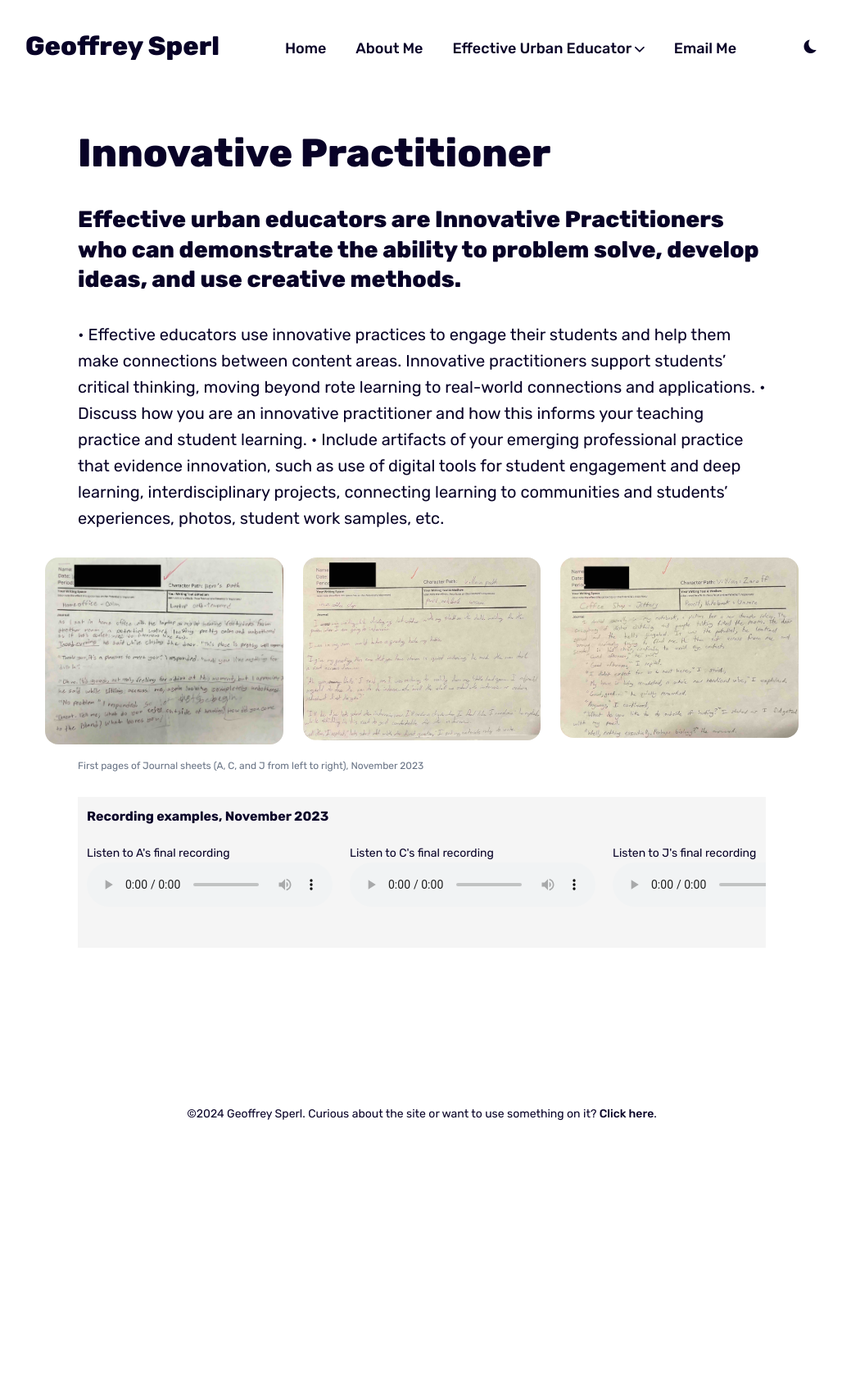
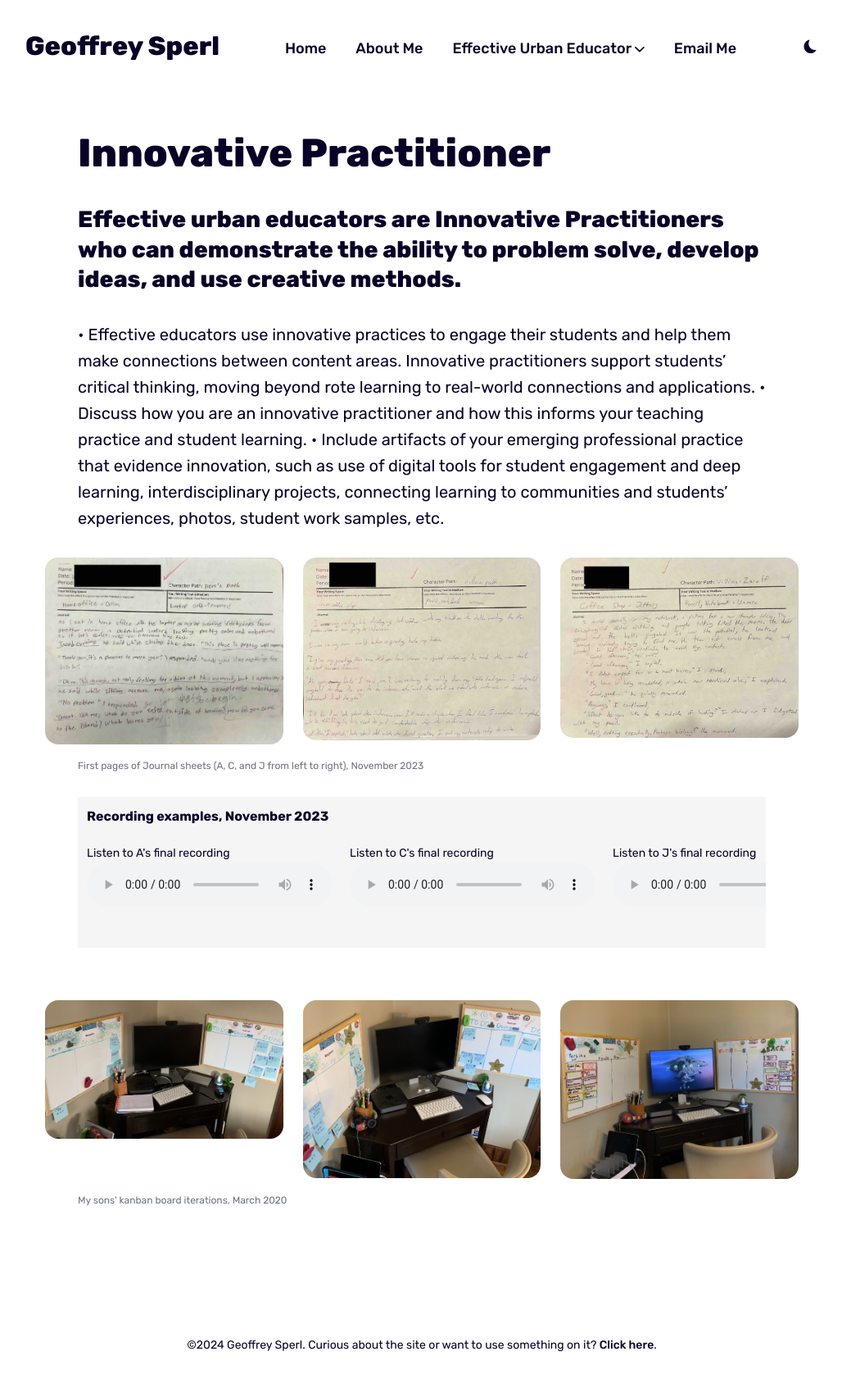
Before and after one commit to geoffreysperl/teaching, a Jekyll site: the page built from _pages/innovative.md, in a window 1280 px wide. Shown: the whole page at 82% size, without its empty margins (125-1153 px from the left). Built offline with Jekyll 4.4.1, drawn with Linux system fonts in a browser that asks for light colours; before the commit the page ends 1411 px from its top, so only the background shows below that.

Commit message:
Final reflective and new innovative changes

```diff
--- a/_pages/innovative.md
+++ b/_pages/innovative.md
@@ -56,3 +56,14 @@ students’ experiences, photos, student work samples, etc.
   </tbody>
 </table>
 </div>
+
+
+
+<div class="gallery-box">
+  <div class="gallery">
+    <img src="/images/artifacts/scrum2020/first-kanban.jpg" loading="lazy">
+    <img src="/images/artifacts/scrum2020/second-kanban.jpg" loading="lazy">
+    <img src="/images/artifacts/scrum2020/third-kanban.jpg" loading="lazy">
+  </div>
+  <em>My sons' kanban board iterations, March 2020</em>
+</div>
```
Also changed, not shown: _pages/reflective.md (+7 -5 lines), images/artifacts/scrum2020/first-kanban.jpg (added), images/artifacts/scrum2020/second-kanban.jpg (added), images/artifacts/scrum2020/third-kanban.jpg (added), 1 other file.
